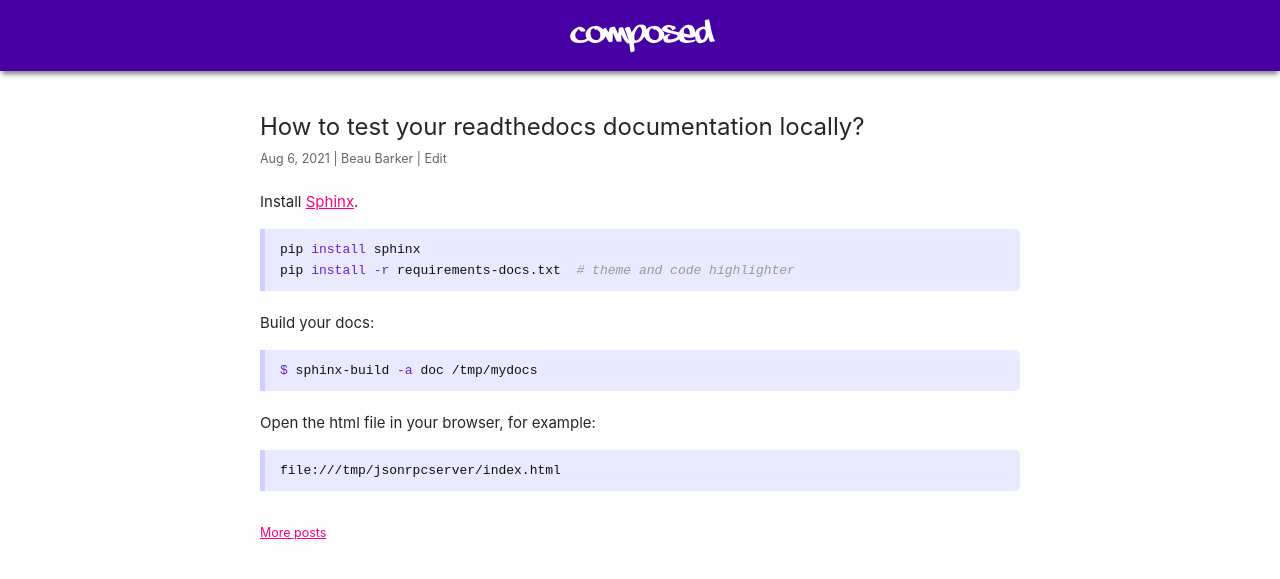
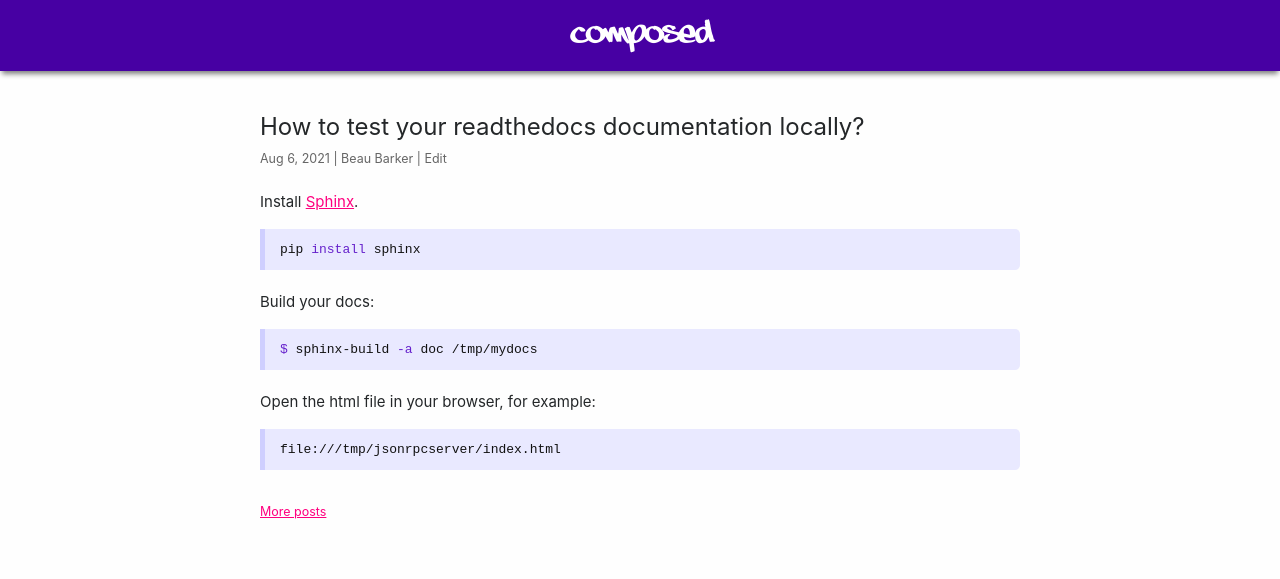
Before and after one commit to explodinglabs/explodinglabs.github.io, a Jekyll site: the page built from docs/_posts/2021-08-06-test-readthedocs-locally.markdown, in a window 1280 px wide. Shown: the top 579 px of the page. Built offline with Jekyll 4.4.1, drawn with Linux system fonts in a browser that asks for light colours.

Commit message:
Update 2021-08-06-test-readthedocs-locally.markdown

````diff
--- a/docs/_posts/2021-08-06-test-readthedocs-locally.markdown
+++ b/docs/_posts/2021-08-06-test-readthedocs-locally.markdown
@@ -6,7 +6,6 @@ permalink: /build-readthedocs-locally
 Install [Sphinx](https://www.sphinx-doc.org/en/master/usage/installation.html).
 ```sh
 pip install sphinx
-pip install -r requirements-docs.txt  # theme and code highlighter
 ```
 
 Build your docs:
````
